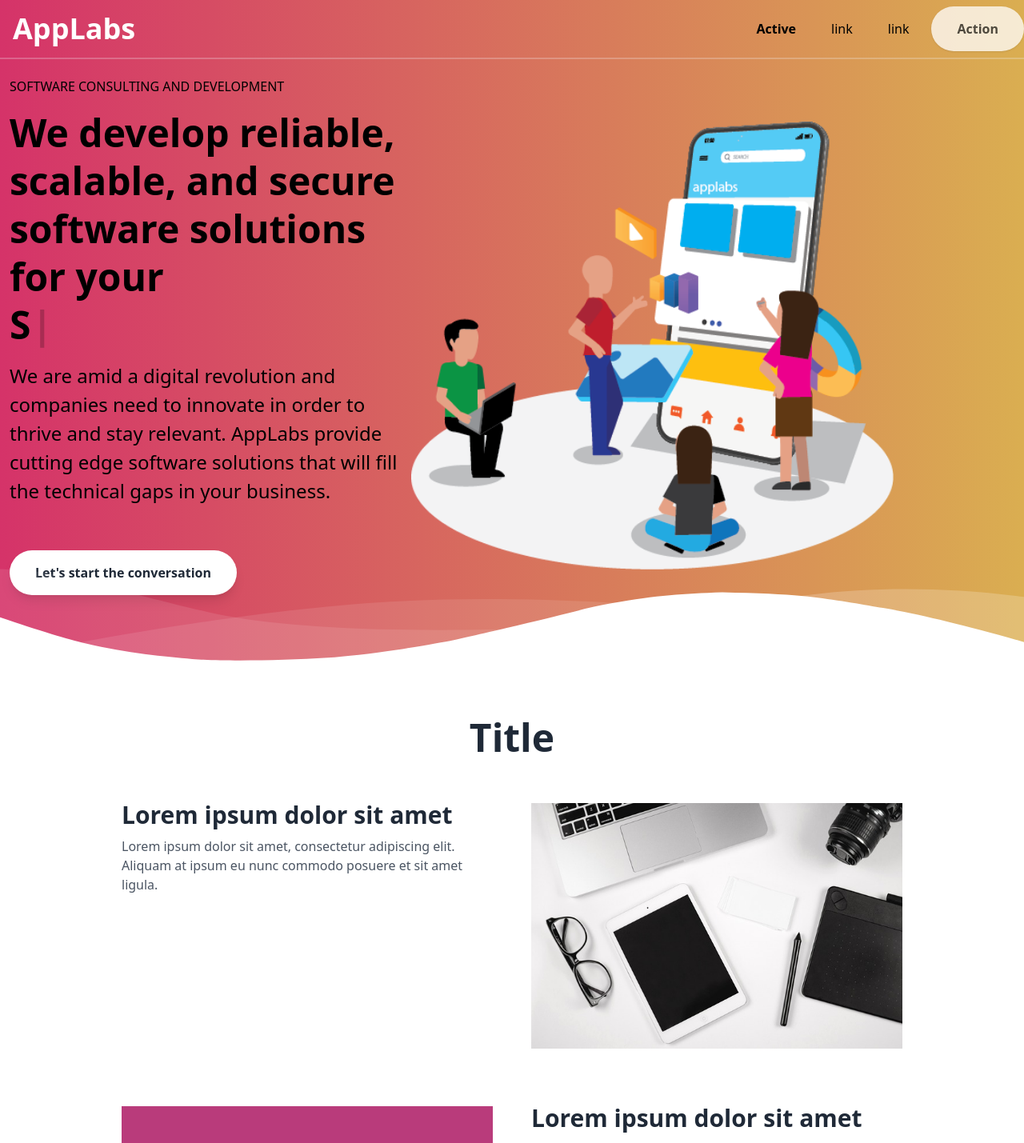
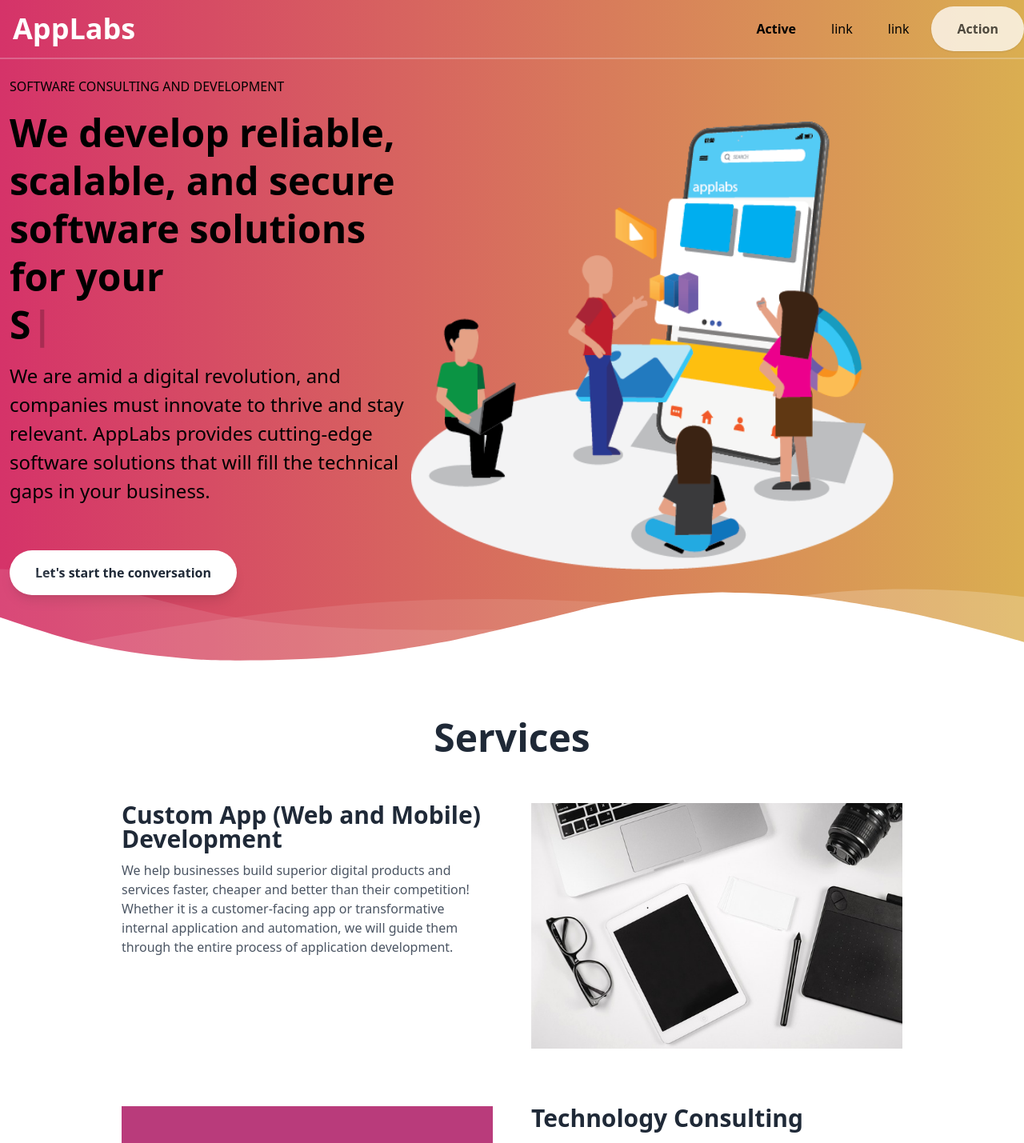
Before and after one commit to smicapplab/applabs-next-js, a Next.js app: page / in a window 1280 px wide. Shown: the top 1429 px of the page at 80% size. Built offline with nearby package versions, Linux system fonts and the light colour scheme.

Commit message:
content changes

```diff
--- a/src/components/hero.js
+++ b/src/components/hero.js
@@ -17,7 +17,7 @@
                         />
                     </h1>
                     <p className="leading-normal text-2xl mb-8">
-                        We are amid a digital revolution and companies need to innovate in order to thrive and stay relevant.  AppLabs provide cutting edge software solutions that will fill the technical gaps in your business.
+                        We are amid a digital revolution, and companies must innovate to thrive and stay relevant. AppLabs provides cutting-edge software solutions that will fill the technical gaps in your business.
                     </p>
                     <button className="mx-auto lg:mx-0 hover:underline bg-white text-gray-800 font-bold rounded-full my-6 py-4 px-8 shadow-lg focus:outline-none focus:shadow-outline transform transition hover:scale-105 duration-300 ease-in-out">
                         Let's start the conversation
--- a/src/components/mainContent.js
+++ b/src/components/mainContent.js
@@ -3,7 +3,7 @@
         <section className="bg-white border-b py-8">
             <div className="container max-w-5xl mx-auto m-8">
                 <h2 className="w-full my-2 text-5xl font-bold leading-tight text-center text-gray-800">
-                    Title
+                    Services
                 </h2>
                 <div className="w-full mb-4">
                     <div className="h-1 mx-auto gradient w-64 opacity-25 my-0 py-0 rounded-t"></div>
@@ -11,10 +11,11 @@
                 <div className="flex flex-wrap">
                     <div className="w-5/6 sm:w-1/2 p-6">
                         <h3 className="text-3xl text-gray-800 font-bold leading-none mb-3">
-                            Lorem ipsum dolor sit amet
+                            Custom App (Web and Mobile) Development
                         </h3>
                         <p className="text-gray-600 mb-8">
-                            Lorem ipsum dolor sit amet, consectetur adipiscing elit. Aliquam at ipsum eu nunc commodo posuere et sit amet ligula.
+                            We help businesses build superior digital products and services faster, cheaper and better than their competition! Whether it is a customer-facing app or
+                            transformative internal application and automation, we will guide them through the entire process of application development.
                             <br />
                             <br />
                         </p>
@@ -30,7 +31,7 @@
                     <div className="w-full sm:w-1/2 p-6 mt-6">
                         <div className="align-middle">
                             <h3 className="text-3xl text-gray-800 font-bold leading-none mb-3">
-                                Lorem ipsum dolor sit amet
+                                Technology Consulting
                             </h3>
                             <p className="text-gray-600 mb-8">
                                 Lorem ipsum dolor sit amet, consectetur adipiscing elit. Aliquam at ipsum eu nunc commodo posuere et sit amet ligula.
```
